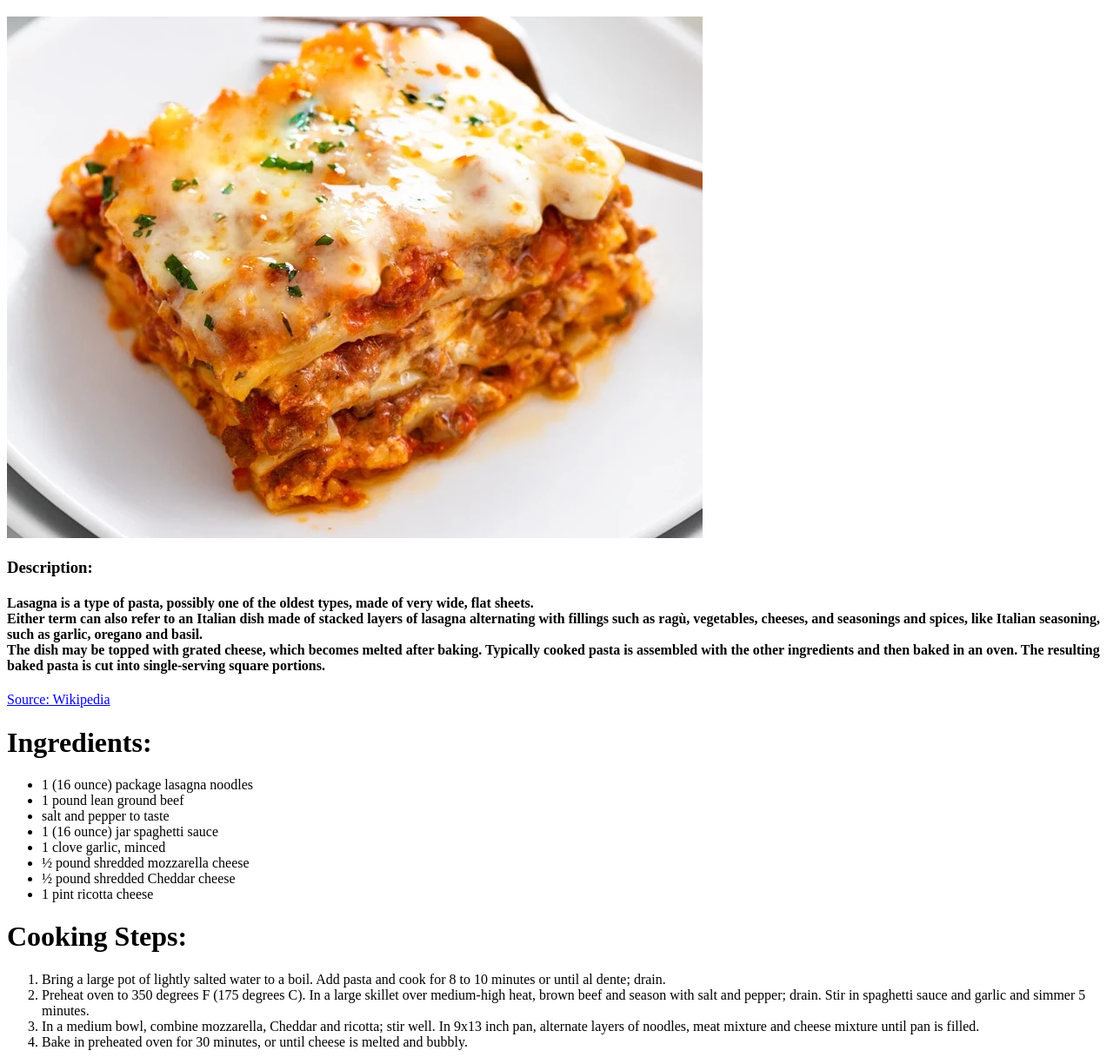
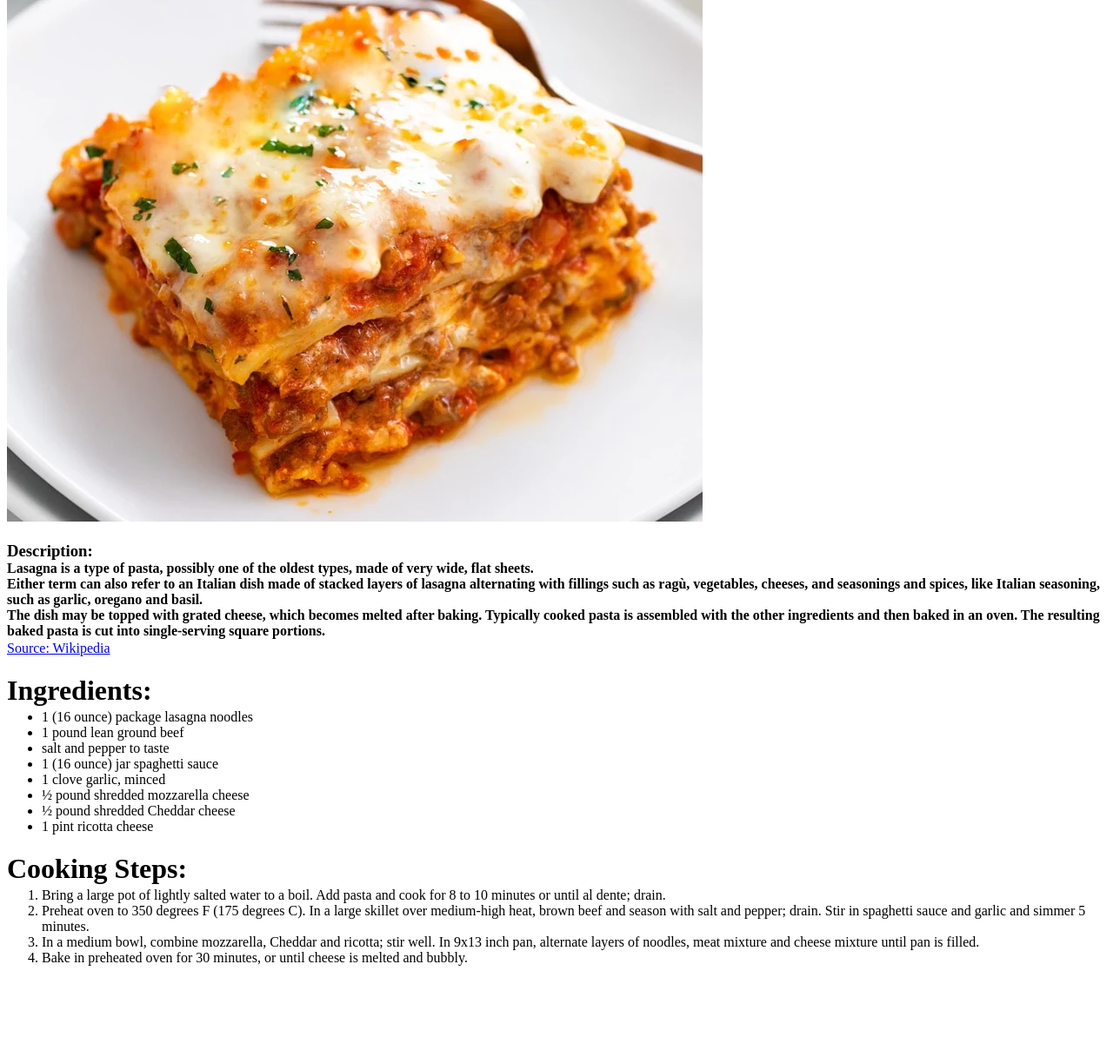
Before and after one commit to SaiyaDev/odin-recipes, a plain HTML site: page recipes/lasagna.html in a window 1280 px wide. Shown: the part 61-1285 px from the top of the page at 87% size. After the commit the page ends 1188 px from the top, so only its background shows below. Drawn offline with Linux system fonts and the light colour scheme.

Commit message:
Reduced space after the headings (Thanks to @Snake)

```diff
--- a/recipes/lasagna.html
+++ b/recipes/lasagna.html
@@ -7,14 +7,14 @@
 
     <body>
         <h1>Lasagna</h1>
-        <img src="../images/lasagna.webp">
+        <img src="../images/lasagna.webp" style="margin-top: -0.5cm;">
         <h3>Description:</h3>
-        <h4>Lasagna is a type of pasta, possibly one of the oldest types, made of very wide, flat sheets.
+        <h4 style="margin-top: -0.5cm;">Lasagna is a type of pasta, possibly one of the oldest types, made of very wide, flat sheets.
         <br>Either term can also refer to an Italian dish made of stacked layers of lasagna alternating with fillings such as ragù, vegetables, cheeses, and seasonings and spices, like Italian seasoning, such as garlic, oregano and basil.<br>The dish may be topped with grated cheese, which becomes melted after baking. Typically cooked pasta is assembled with the other ingredients and then baked in an oven. The resulting baked pasta is cut into single-serving square portions.</h4>
-        <a href="https://en.wikipedia.org/wiki/Lasagna">Source: Wikipedia</a></p>
+        <a href="https://en.wikipedia.org/wiki/Lasagna" ><p style="margin-top: -0.5cm;">Source: Wikipedia</p></a>
 
         <h1>Ingredients:</h1>
-        <ul>
+        <ul style="margin-top: -0.5cm;">
             <li>1 (16 ounce) package lasagna noodles</li>
             <li>1 pound lean ground beef</li>
             <li>salt and pepper to taste</li>
@@ -27,7 +27,7 @@
 
 
         <h1>Cooking Steps:</h1>
-        <ol>
+        <ol style="margin-top: -0.5cm;">
             <li>Bring a large pot of lightly salted water to a boil. Add pasta and cook for 8 to 10 minutes or until al dente; drain.</li>
             <li>Preheat oven to 350 degrees F (175 degrees C). In a large skillet over medium-high heat, brown beef and season with salt and pepper; drain. Stir in spaghetti sauce and garlic and simmer 5 minutes.</li>
             <li>In a medium bowl, combine mozzarella, Cheddar and ricotta; stir well. In 9x13 inch pan, alternate layers of noodles, meat mixture and cheese mixture until pan is filled.</li>
```
